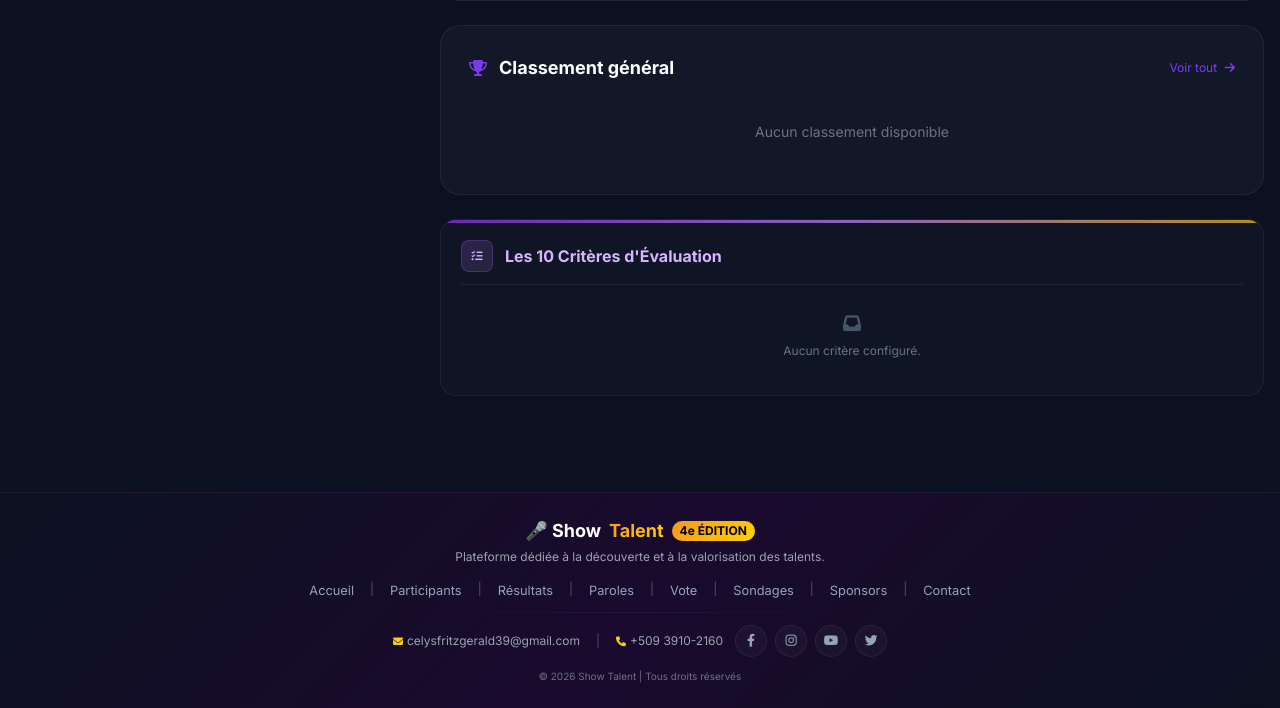
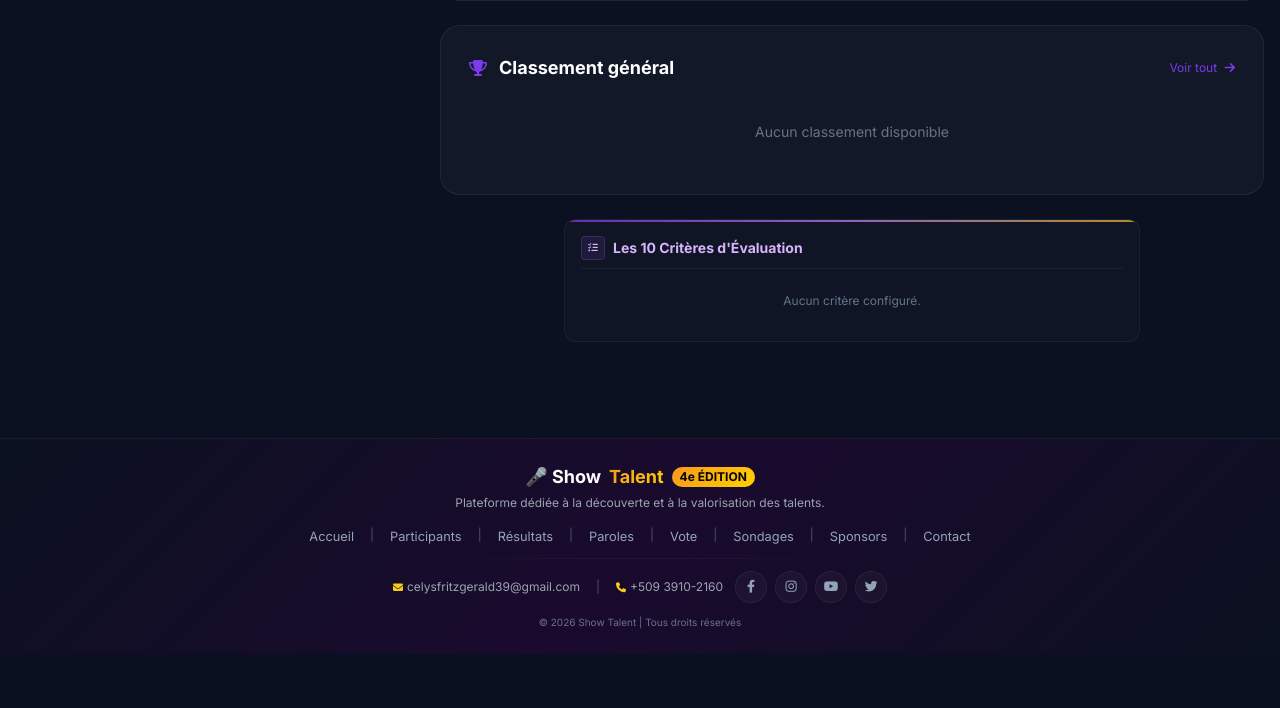
Before and after one commit to celysfritzgerald/Gestion_Show-Talent, a Flask app: template app/templates/artist/dashboard.html in a window 1280 px wide. Shown: the part 616-1324 px from the top of the page. After the commit the page ends 1270 px from the top, so only its background shows below. Run offline with Flask 3, Linux system fonts and the light colour scheme; the template is opened without the code that fills it, so the values that code supplies are empty; some libraries are stand-ins or nearby versions.

Commit message:
mise a jour du dashboad artistes

```diff
--- a/app/templates/artist/dashboard.html
+++ b/app/templates/artist/dashboard.html
@@ -106,7 +106,7 @@
     .scrollable-list::-webkit-scrollbar-track { background: transparent; }
     .scrollable-list::-webkit-scrollbar-thumb { background: rgba(124, 58, 237, 0.2); border-radius: 9999px; }
 
-    /* ═══ ANIMATION LÉGÈRE POUR LA LISTE ═══ */
+    /* ═══ ANIMATION LISTE ═══ */
     @keyframes fadeInRight {
         from { opacity: 0; transform: translateX(-8px); }
         to   { opacity: 1; transform: translateX(0); }
@@ -273,50 +273,51 @@
                     {% endif %}
                 </div>
 
-                <!-- ══════════ 10 CRITÈRES — LISTE COMPACTE ══════════ -->
-                <section class="relative bg-white/[0.02] border border-white/[0.05] rounded-2xl p-4 sm:p-5 overflow-hidden">
+                <!-- ══════════ 10 CRITÈRES — PETITE CARD COMPACTE ══════════ -->
+                <div class="w-full max-w-xl mx-auto">
+                    <section class="relative bg-white/[0.02] border border-white/[0.05] rounded-xl p-3 sm:p-4 overflow-hidden">
                         <!-- Liseré haut dégradé -->
-                    <div class="absolute inset-x-0 top-0 h-[3px] bg-gradient-to-r from-purple-600 via-purple-400 to-amber-400 opacity-70"></div>
+                        <div class="absolute inset-x-0 top-0 h-[2px] bg-gradient-to-r from-purple-600 via-purple-400 to-amber-400 opacity-70"></div>
 
-                    <!-- En-tête compact -->
-                    <header class="flex items-center gap-3 mb-2 pb-3 border-b border-white/[0.06]">
-                        <div class="w-8 h-8 rounded-lg bg-gradient-to-br from-purple-500/20 to-purple-300/10 border border-purple-500/25 flex items-center justify-center text-purple-300 shrink-0">
-                            <i class="fas fa-list-check text-[0.7rem]" aria-hidden="true"></i>
+                        <!-- En-tête ultra compact -->
+                        <header class="flex items-center gap-2 mb-2 pb-2 border-b border-white/[0.06]">
+                            <div class="w-6 h-6 rounded bg-purple-500/10 border border-purple-500/20 flex items-center justify-center text-purple-300 shrink-0">
+                                <i class="fas fa-list-check text-[0.6rem]" aria-hidden="true"></i>
                             </div>
-                        <h3 class="text-sm sm:text-base font-bold text-purple-300 leading-tight">
+                            <h3 class="text-xs sm:text-sm font-bold text-purple-300 leading-tight">
                                 Les 10 Critères d'Évaluation
                             </h3>
                         </header>
 
-                    <!-- Liste unifiée et réduite -->
-                    <ul class="divide-y divide-white/[0.05]">
+                        <!-- Liste unifiée -->
+                        <ul class="divide-y divide-white/[0.04]">
                             {% for crit in criteria %}
-                        <li class="criterion-row flex gap-3 py-2.5 hover:bg-white/[0.02] transition-colors rounded-lg px-2 -mx-2"
+                            <li class="criterion-row flex gap-2.5 py-2 hover:bg-white/[0.02] transition-colors rounded px-1 -mx-1"
                                 style="--i: {{ loop.index0 * 40 }}ms">
 
-                            <!-- Icône / Numéro compact -->
-                            <div class="w-7 h-7 rounded-full bg-purple-500/10 border border-purple-500/20 flex items-center justify-center text-purple-300 font-bold text-[0.65rem] shrink-0 mt-0.5">
+                                <!-- Numéro à gauche -->
+                                <div class="w-5 h-5 rounded-full bg-purple-500/10 border border-purple-500/20 flex items-center justify-center text-purple-300 font-bold text-[0.55rem] shrink-0 mt-0.5">
                                     {{ "%02d"|format(loop.index) }}
                                 </div>
 
                                 <!-- Contenu aligné à gauche -->
                                 <div class="flex-1 min-w-0">
-                                <h4 class="text-[0.85rem] font-bold text-white leading-tight mb-0.5">
+                                    <h4 class="text-[0.8rem] font-bold text-white leading-tight mb-0.5">
                                         {{ crit.name }}
                                     </h4>
-                                <p class="text-xs text-slate-400 leading-relaxed text-left whitespace-pre-wrap">
+                                    <p class="text-[0.7rem] text-slate-400 leading-relaxed text-left break-words whitespace-pre-wrap">
                                         {{ crit.description if crit.description else 'Aucune description fournie.' }}
                                     </p>
                                 </div>
                             </li>
                             {% else %}
                             <li class="text-center text-slate-500 py-4">
-                            <i class="fas fa-inbox text-lg mb-1.5 block text-slate-600" aria-hidden="true"></i>
                                 <p class="text-xs">Aucun critère configuré.</p>
                             </li>
                             {% endfor %}
                         </ul>
                     </section>
+                </div>
 
             </div>
         </div>
```
Lines whose indentation alone changed are shown as unchanged.
